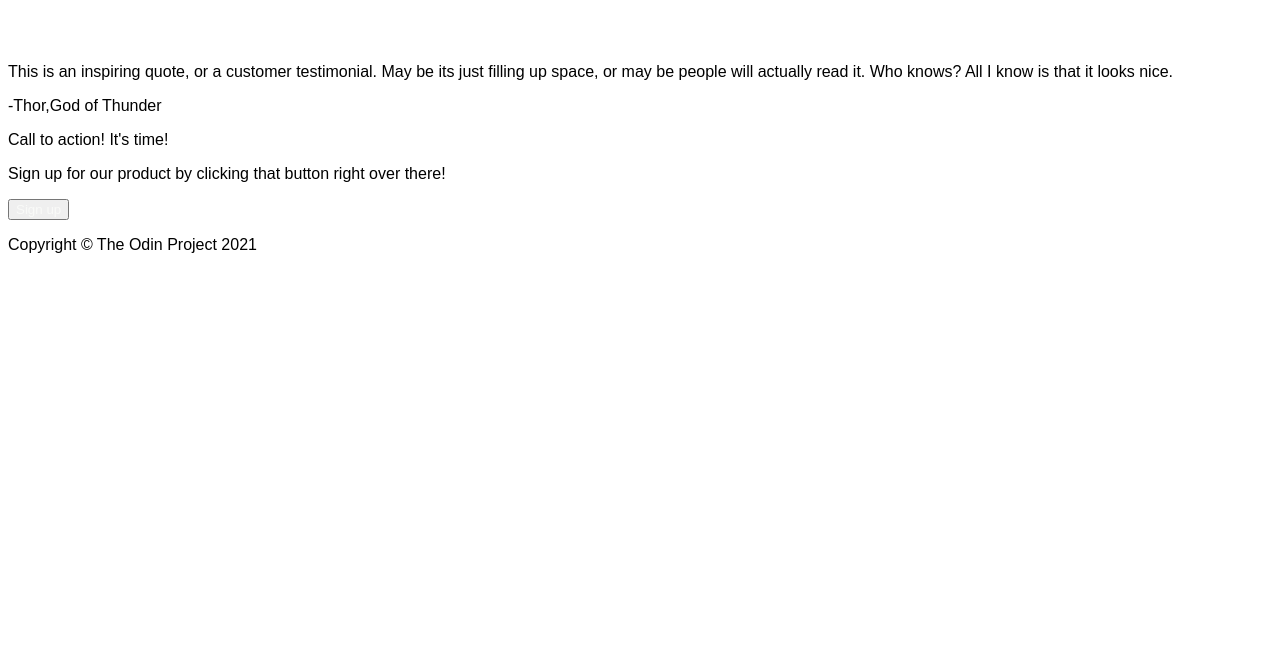
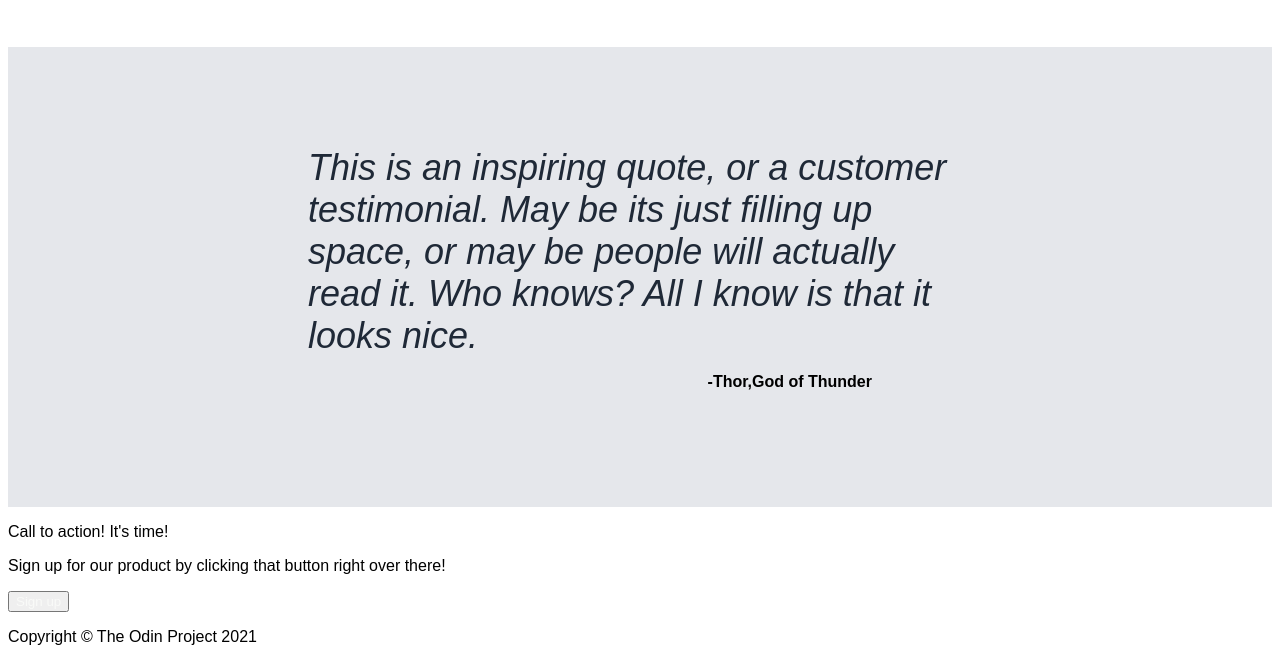
Before and after one commit to ApoorvaK9/Landing-Page, a plain HTML site: page index.html in a window 1280 px wide. Shown: the part 779-1441 px from the top of the page. Before the commit the page ends 1049 px from the top, so only its background shows below. Drawn offline with Linux system fonts and the light colour scheme.

Commit message:
Add styles for section3-The Quote

```diff
--- a/index.html
+++ b/index.html
@@ -36,8 +36,10 @@
         </ul>
       </div>
     </div>
-    <p>This is an inspiring quote, or a customer testimonial. May be its just filling up space, or may be people will actually read it. Who knows? All I know is that it looks nice.</p>
-    <p>-Thor,God of Thunder</p>
+    <div class="section3">
+      <p class="quote">This is an inspiring quote, or a customer testimonial. May be its just filling up space, or may be people will actually read it. Who knows? All I know is that it looks nice.</p>
+      <p style="padding-right: 100px;"><strong>-Thor,God of Thunder</strong></p>
+    </div>
     <p>Call to action! It's time!</p>
     <p>Sign up for our product by clicking that button right over there!</p>
     <button>Sign up</button>
--- a/styles.css
+++ b/styles.css
@@ -113,3 +113,27 @@ h3 {
     border-radius: 10px;
     margin-bottom: 10px;
 }
+
+/* Section 3 */
+
+.section3 {
+    display: flex;
+    flex-direction: column;
+    background-color: #E5E7EB;
+    padding: 100px 300px;
+    justify-content: center;
+    align-items: flex-end;
+}
+
+.quote {
+    font-size: 36px;
+    font-weight: 10;
+    color: #1F2937;
+    font-style: italic;
+    margin: 0;
+}
+
+.quote p {
+    text-align:center;
+    padding-right: 100px;
+}
```
